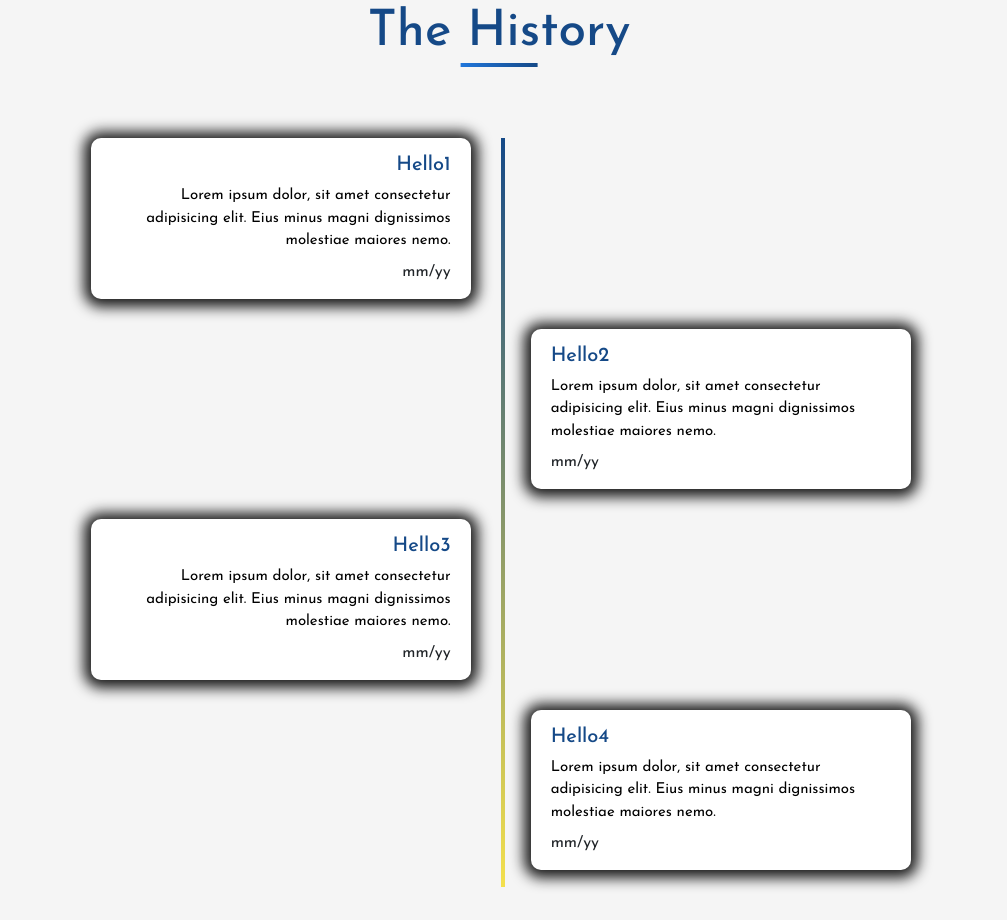
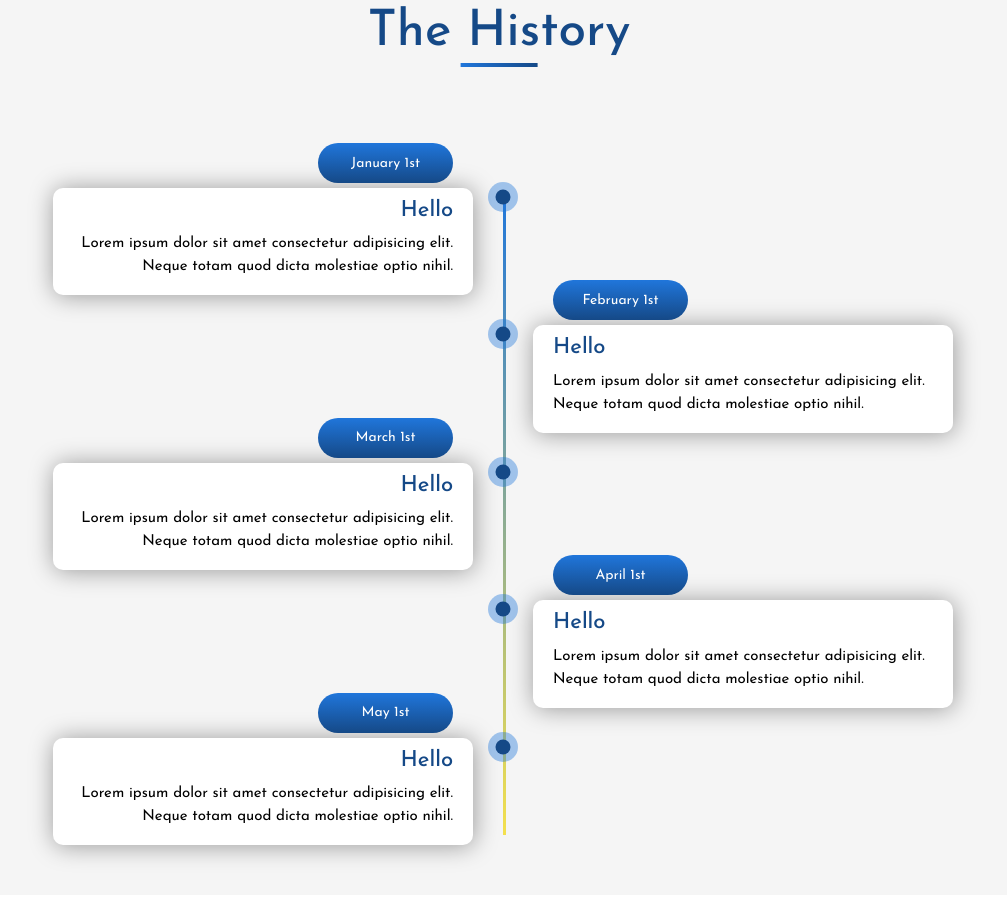
Before and after one commit to KyleRabkin61/Athletic-Stadium-Reconstruction-Project, a plain HTML site: page index.html in a window 1280 px wide. Shown: the part 2622-3542 px from the top of the page, without its empty margins (141-1148 px from the left). After the commit the page ends 3517 px from the top, so only its background shows below. Drawn offline with nearby package versions, Linux system fonts and the light colour scheme.

Commit message:
Timeline is complete, just need to put in real events

```diff
--- a/index.html
+++ b/index.html
@@ -114,34 +114,52 @@
         <!-- The History -->
         <div class="the-history" id="history">
             <div class="timeline hidden">
-                <h1 class="the-history-title text-center">The History</h1>
+                <h3 class="the-history-title text-center">The History</h3>
+                <div class="row d-flex justify-content-center align-items-center">
                     <div class="timeline-container">
                         <ul>
                             <li>
-                            <h3 class="title">Hello1</h3>
-                            <p class="content">Lorem ipsum dolor, sit amet consectetur adipisicing elit. Eius minus magni dignissimos molestiae maiores nemo.</p>
+                                <h3 class="title">Hello</h3>
+                                <p class="content">Lorem ipsum dolor sit amet consectetur adipisicing elit. Neque
+                                    totam quod dicta molestiae
+                                    optio nihil.</p>
                                 <span class="circle"></span>
-                            <span class="date">mm/yy</span>
+                                <span class="date">January 1st</span>
                             </li>
-                        <li>
-                            <h3 class="title">Hello2</h3>
-                            <p class="content">Lorem ipsum dolor, sit amet consectetur adipisicing elit. Eius minus magni dignissimos molestiae maiores nemo.</p>
+                            <li class="timeline-section">
+                                <h3 class="title">Hello</h3>
+                                <p class="content">Lorem ipsum dolor sit amet consectetur adipisicing elit. Neque
+                                    totam quod dicta molestiae
+                                    optio nihil.</p>
                                 <span class="circle"></span>
-                            <span class="date">mm/yy</span>
+                                <span class="date">February 1st</span>
                             </li>
-                        <li>
-                            <h3 class="title">Hello3</h3>
-                            <p class="content">Lorem ipsum dolor, sit amet consectetur adipisicing elit. Eius minus magni dignissimos molestiae maiores nemo.</p>
+                            <li class="timeline-section">
+                                <h3 class="title">Hello</h3>
+                                <p class="content">Lorem ipsum dolor sit amet consectetur adipisicing elit. Neque
+                                    totam quod dicta molestiae
+                                    optio nihil.</p>
                                 <span class="circle"></span>
-                            <span class="date">mm/yy</span>
+                                <span class="date">March 1st</span>
                             </li>
-                        <li>
-                            <h3 class="title">Hello4</h3>
-                            <p class="content">Lorem ipsum dolor, sit amet consectetur adipisicing elit. Eius minus magni dignissimos molestiae maiores nemo.</p>
+                            <li class="timeline-section">
+                                <h3 class="title">Hello</h3>
+                                <p class="content">Lorem ipsum dolor sit amet consectetur adipisicing elit. Neque
+                                    totam quod dicta molestiae
+                                    optio nihil.</p>
                                 <span class="circle"></span>
-                            <span class="date">mm/yy</span>
+                                <span class="date">April 1st</span>
+                            </li>
+                            <li class="timeline-section">
+                                <h3 class="title">Hello</h3>
+                                <p class="content">Lorem ipsum dolor sit amet consectetur adipisicing elit. Neque
+                                    totam quod dicta molestiae
+                                    optio nihil.</p>
+                                <span class="circle"></span>
+                                <span class="date">May 1st</span>
                             </li>
                         </ul>
+                    </div>
                 </div>
             </div>
         </div>
--- a/style.css
+++ b/style.css
@@ -316,8 +316,6 @@ Fonts:
   width: 100%;
   height: auto;
   padding: 50px 0;
-  display: grid;
-  place-content: center;
   font-family: "Josefin Sans", sans-serif;
 }
 
@@ -327,7 +325,7 @@ Fonts:
   color: #154987;
   position: relative;
   top: 75px;
-  margin-bottom: 150px;
+  margin-bottom: 200px;
 }
 
 .the-history-title::after {
@@ -345,16 +343,18 @@ Fonts:
 /* timeline css */
 
 .timeline-container {
-  width: 96.5%;
+  width: 70%;
   height: auto;
+  position: relative;
 }
 
 .timeline-container::after {
   position: absolute;
   content: ' ';
-  width: 4px;
-  height: 79.5%;
-  background-image: linear-gradient(to bottom, #154987, #F4E04D);
+  width: 3px;
+  height: 98%;
+  background-image: linear-gradient(to bottom, #2076DB, #F4E04D);
+  top: 3px;
 }
 
 .timeline-container ul {
@@ -364,11 +364,13 @@ Fonts:
 .timeline-container ul li {
   width: 50%;
   height: auto;
-  padding: 15px 20px;
+  padding: 10px 20px;
   background: white;
-  box-shadow: 0px 1px 14px 7px rgba(0, 0, 0, 0.90);
+  box-shadow: 1px 1px 25px rgba(0, 0, 0, 0.384);
   border-radius: 10px;
   margin-bottom: 30px;
+  z-index: 99;
+  position: relative;
 }
 
 .timeline-container ul li:nth-child(odd) {
@@ -378,29 +380,124 @@ Fonts:
   text-align: right;
 }
 
+.timeline-container ul li:nth-child(odd) .date {
+  right: 20px;
+}
+
 .timeline-container ul li:nth-child(even) {
   float: right;
   clear: left;
   transform: translateX(30px);
 }
 
-.timeline-container ul li:nth-child(4) {
+.timeline-container ul li:nth-child(5) {
   margin-bottom: 0;
 }
 
 .timeline-container ul li .title {
-  font-size: 20px;
+  font-size: 22px;
   font-weight: 500;
   color: #154987;
 }
 
-ul li p {
+ul li .content {
   font-size: 15px;
   color: black;
   margin: 7px 0;
+  line-height: 23px;
 }
 
+ul li a {
+  font-size: 15px;
+  color: #154987;
+  text-decoration: none;
+}
 
+ul li .date {
+  position: absolute;
+  top: -45px;
+  width: 135px;
+  height: 40px;
+  border-radius: 20px;
+  color: white;
+  background-image: linear-gradient(to bottom, #2076DB, #154987);
+  display: grid;
+  place-items: center;
+  font-size: 14px;
+}
+
+.timeline-container ul li .circle {
+  width: 30px;
+  height: 30px;
+  background: rgba(32, 118, 219, 0.403);
+  border-radius: 50%;
+  position: absolute;
+  top: 9px;
+}
+
+.timeline-container ul li .circle::after {
+  content:' ';
+  width: 15px;
+  height: 15px;
+  background-color: #154987;
+  border-radius: 50%;
+  position: absolute;
+  top: 50%;
+  left: 50%;
+  transform: translate(-50%, -50%);
+}
+
+.timeline-container ul li:nth-child(odd) .circle {
+  right: -30px;
+  transform: translate(50%, -50%);
+}
+
+.timeline-container ul li:nth-child(even) .circle {
+  left: -30px;
+  transform: translate(-50%, -50%);
+}
+
+@media screen and (max-width:1200px) {
+  .timeline-container {
+    width: 85%;
+  }
+}
+
+@media screen and (max-width:992px) {
+  .timeline-container {
+    width: 80%;
+    transform: translateX(15px);
+  }
+
+  .timeline-container::after {
+    left: 13px;
+  }
+
+  .timeline-container ul li {
+    width: 100%;
+    float: none;
+    clear: none;
+    margin-bottom: 80px;
+  }
+
+  .timeline-container ul li:nth-child(odd) {
+    transform: translateX(0);
+    text-align: left;
+  }
+
+  .timeline-container ul li:nth-child(odd) .date{
+    left: 20px;
+  }
+
+  .timeline-container ul li:nth-child(odd) .circle{
+    left: -30px;
+    transform: translate(-50%, -50%);
+  }
+
+  .timeline-container ul li:nth-child(even) {
+    transform: translateX(0);
+  }
+}
 
 @media screen and (min-width:1200px) {
   .the-project {
```
Lines whose indentation alone changed are shown as unchanged.
